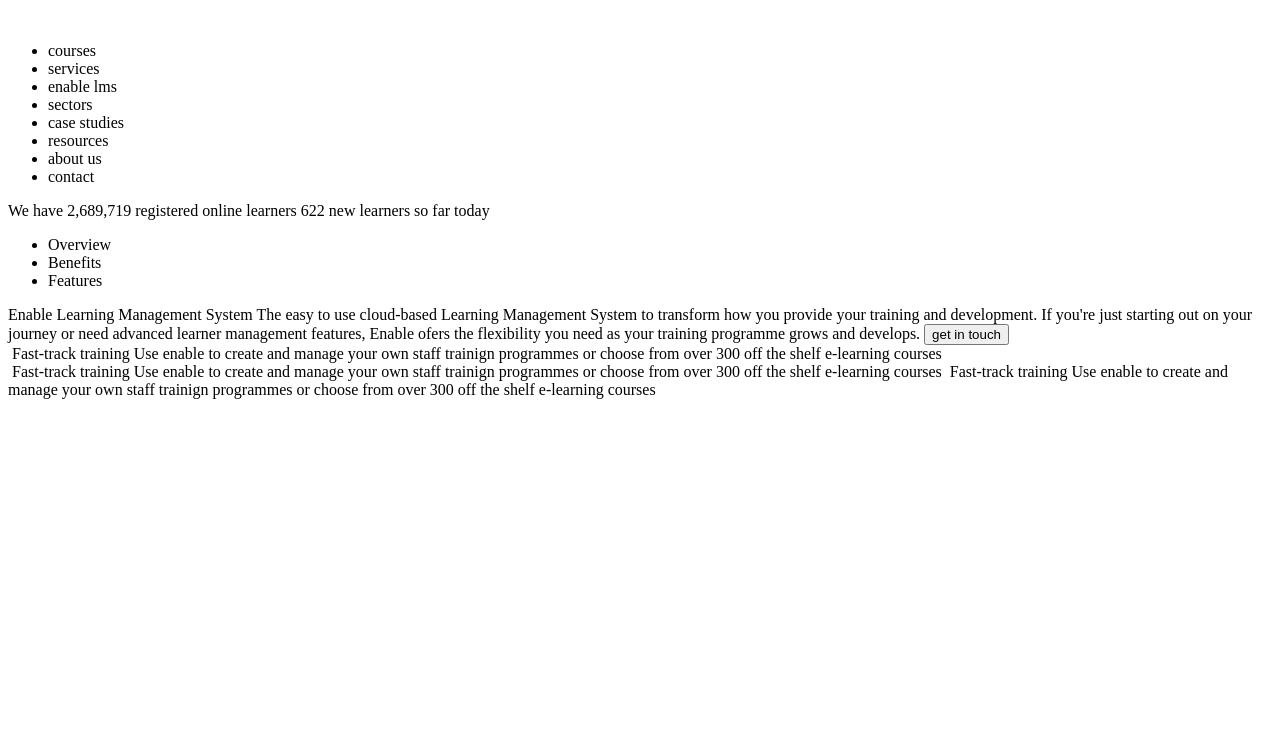
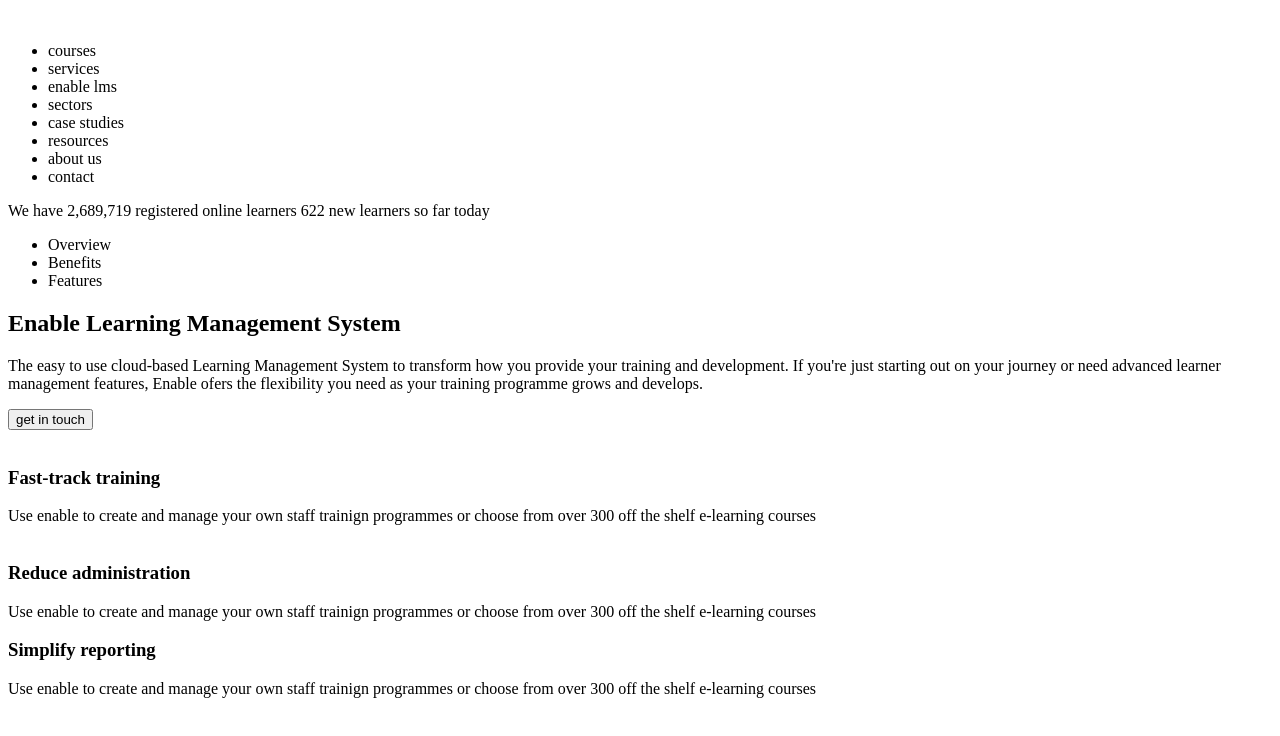
Before and after one commit to ketakale321/VirtualCollege, a plain HTML site: page src/index.html in a window 1280 px wide. Drawn offline with Linux system fonts and the light colour scheme.

Commit message:
added headings and para tags

```diff
--- a/src/index.html
+++ b/src/index.html
@@ -42,11 +42,12 @@
       </div>
       <!-- banner content -->
       <div>
-        Enable Learning Management System The easy to use cloud-based Learning
-        Management System to transform how you provide your training and
-        development. If you're just starting out on your journey or need
-        advanced learner management features, Enable ofers the flexibility you
-        need as your training programme grows and develops.
+        <h1>Enable Learning Management System</h1>
+        <p>The easy to use cloud-based Learning
+            Management System to transform how you provide your training and
+            development. If you're just starting out on your journey or need
+            advanced learner management features, Enable ofers the flexibility you
+            need as your training programme grows and develops.</p>
         <button>get in touch</button>
       </div>
     </section>
@@ -56,21 +57,21 @@
       <div>
         <img src="" alt="" srcset="" />
         <!-- title -->
-        Fast-track training
+        <h3>Fast-track training</h3>
         <!-- subtitle -->
         Use enable to create and manage your own staff trainign programmes or
         choose from over 300 off the shelf e-learning courses
       </div>
       <img src="" alt="" srcset="" />
         <!-- title -->
-        Fast-track training
+        <h3>Reduce administration</h3>
         <!-- subtitle -->
         Use enable to create and manage your own staff trainign programmes or
         choose from over 300 off the shelf e-learning courses
       </div>
       <img src="" alt="" srcset="" />
         <!-- title -->
-        Fast-track training
+        <h3>Simplify reporting</h3>
         <!-- subtitle -->
         Use enable to create and manage your own staff trainign programmes or
         choose from over 300 off the shelf e-learning courses
```
